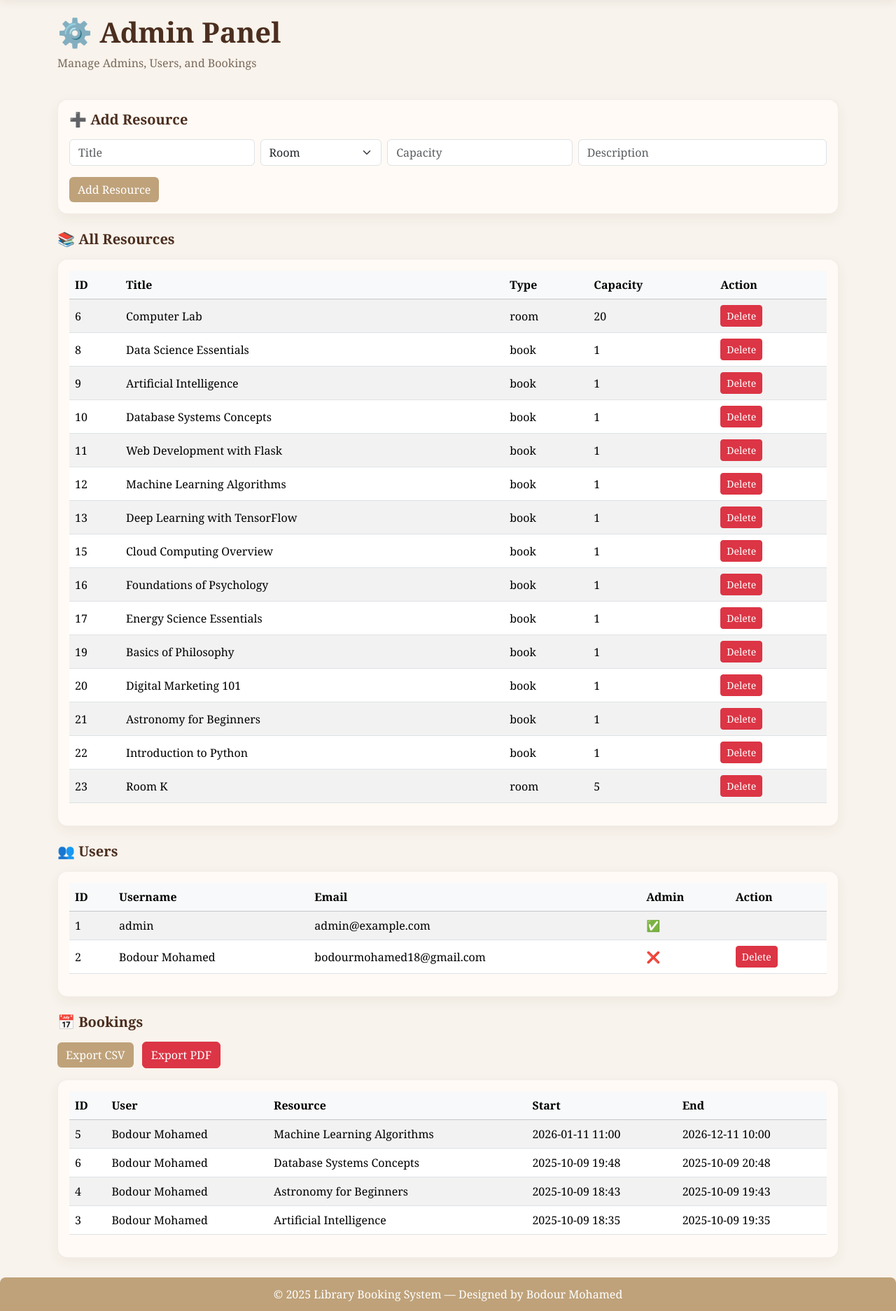
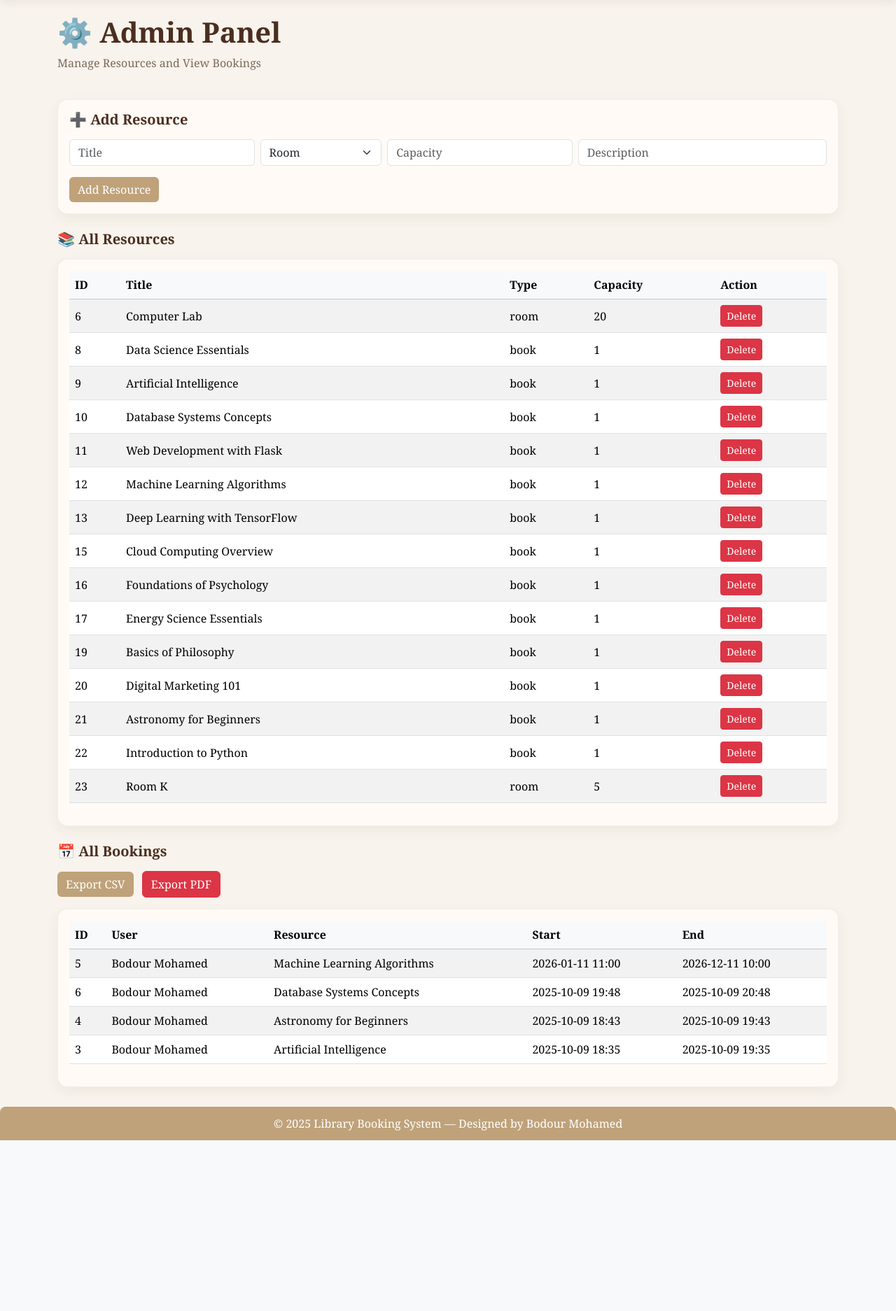
Before and after one commit to Budur4/LibraryBookingSystem1, a Flask app: page /admin in a window 1280 px wide. Shown: the part 106-1980 px from the top of the page at 70% size. After the commit the page ends 1736 px from the top, so only its background shows below. Run offline with Flask 3, Linux system fonts and the light colour scheme; a user stored in the database is signed in.

Commit message:
Initial commit - Library Booking System

```diff
--- a/app.py
+++ b/app.py
@@ -11,7 +11,6 @@ from werkzeug.security import generate_password_hash, check_password_hash
 
 app = Flask(__name__)
 
-# إعداد قاعدة البيانات
 basedir = os.path.abspath(os.path.dirname(__file__))
 app.config['SQLALCHEMY_DATABASE_URI'] = 'sqlite:///' + os.path.join(basedir, 'library.db')
 app.config['SQLALCHEMY_TRACK_MODIFICATIONS'] = False
@@ -22,7 +21,7 @@ with app.app_context():
     admin = User.query.filter_by(username="admin").first()
     if admin:
         if not admin.password_hash or admin.check_password("admin123") is False:
-            admin.set_password("admin123")  # تعيين باسورد جديد صحيح
+            admin.set_password("admin123")
             db.session.commit()
             print("Admin password updated.")
         else:
@@ -34,7 +33,7 @@ with app.app_context():
         db.session.commit()
         print("Admin created successfully.")
 
-# ----------------- حماية الصفحات -----------------
+
 def login_required(f):
     @wraps(f)
     def decorated(*args, **kwargs):
@@ -44,7 +43,6 @@ def login_required(f):
         return f(*args, **kwargs)
     return decorated
 
-# ----------------- إنشاء الأدمن تلقائيًا -----------------
 with app.app_context():
     db.create_all()
     if not User.query.filter_by(username="admin").first():
@@ -53,7 +51,6 @@ with app.app_context():
         db.session.add(admin)
         db.session.commit()
 
-# ----------------- سياق القالب -----------------
 @app.context_processor
 def inject_session_user():
     uid = session.get('user_id')
@@ -77,14 +74,12 @@ def inject_session_user():
             )
     return dict(logged_in=False, current_username=None, current_is_admin=False, recommended_resources=[])
 
-# ----------------- الصفحة الرئيسية -----------------
 @app.route('/')
 def home():
     if 'user_id' in session:
         return redirect(url_for('resources_page'))
     return redirect(url_for('login'))
 
-# ----------------- التسجيل -----------------
 @app.route('/register', methods=['GET', 'POST'])
 def register():
     if request.method == 'POST':
@@ -113,9 +108,8 @@ def register():
             flash('❌ Username already taken!', 'danger')
             return redirect(url_for('register'))
 
-        # إنشاء المستخدم وتعيين password_hash
         new_user = User(username=username, email=email, is_admin=False)
-        new_user.set_password(password)  # هذا ينشئ password_hash وليس الحقل password
+        new_user.set_password(password)
 
         db.session.add(new_user)
         db.session.commit()
@@ -125,7 +119,6 @@ def register():
 
     return render_template('register.html')
 
-# ----------------- تسجيل الدخول -----------------
 @app.route('/login', methods=['GET', 'POST'])
 def login():
     if request.method == 'POST':
@@ -156,7 +149,6 @@ def login():
 
     return render_template('login.html')
 
-# ----------------- نسيت كلمة المرور -----------------
 @app.route('/forgot_password', methods=['GET', 'POST'])
 def forgot_password():
     if request.method == 'POST':
@@ -176,14 +168,12 @@ def forgot_password():
 
     return render_template('forgot_password.html')
 
-# ----------------- تسجيل الخروج -----------------
 @app.route('/logout')
 def logout():
     session.clear()
     flash('You have been logged out.', 'info')
     return redirect(url_for('login'))
 
-# ----------------- تغيير كلمة المرور -----------------
 @app.route('/change_password', methods=['GET', 'POST'])
 @login_required
 def change_password():
@@ -213,15 +203,31 @@ def change_password():
 
     return render_template('change_password.html')
 
-# ----------------- صفحة الموارد -----------------
-@app.route('/resources')
+@app.route("/resources")
 @login_required
 def resources_page():
-    resources = Resource.query.order_by(Resource.type, Resource.title).all()
-    my_bookings = Booking.query.filter_by(user_id=session['user_id']).all()
-    return render_template('resources.html', resources=resources, my_bookings=my_bookings)
+    user_id = session.get("user_id")
 
-# ----------------- لوحة الأدمن -----------------
+    if not user_id:
+        return redirect(url_for("login"))
+
+    current_user = User.query.get(user_id)
+
+    resources = Resource.query.all()
+
+    my_bookings = Booking.query.filter_by(user_id=user_id).all()
+
+    booked_resource_ids = [b.resource_id for b in my_bookings]
+
+    return render_template(
+        "resources.html",
+        resources=resources,
+        my_bookings=my_bookings,
+        booked_resource_ids=booked_resource_ids,
+        current_is_admin=current_user.is_admin,
+        all_bookings=Booking.query.all()
+    )
+
 @app.route('/admin', methods=['GET', 'POST'])
 @login_required
 def admin_panel():
@@ -249,7 +255,6 @@ def admin_panel():
     bookings = Booking.query.order_by(Booking.start_time.desc()).all()
     return render_template('admin.html', users=users, resources=resources, bookings=bookings)
 
-# ----------------- الحجز -----------------
 @app.route('/resource/book/<int:resource_id>', methods=['POST'])
 @login_required
 def book_resource(resource_id):
@@ -264,7 +269,6 @@ def book_resource(resource_id):
     flash(f'✅ "{resource.title}" booked successfully!', 'success')
     return redirect(url_for('resources_page'))
 
-# ----------------- إلغاء الحجز -----------------
 @app.route('/cancel_booking/<int:booking_id>', methods=['POST'])
 @login_required
 def cancel_booking(booking_id):
@@ -277,7 +281,6 @@ def cancel_booking(booking_id):
         flash('✅ Booking canceled.', 'success')
     return redirect(url_for('resources_page'))
 
-# ----------------- حذف مورد -----------------
 @app.route('/admin/resource/delete/<int:resource_id>', methods=['POST'])
 @login_required
 def admin_delete_resource(resource_id):
@@ -291,7 +294,6 @@ def admin_delete_resource(resource_id):
     flash(f'✅ Resource "{r.title}" deleted.', 'success')
     return redirect(url_for('admin_panel'))
 
-# ----------------- حذف مستخدم -----------------
 @app.route('/admin/delete_user/<int:user_id>', methods=['POST'])
 @login_required
 def delete_user(user_id):
@@ -316,7 +318,6 @@ def delete_user(user_id):
     flash(f'✅ User "{user.username}" deleted successfully!', 'success')
     return redirect(url_for('admin_panel'))
 
-# ----------------- تصدير CSV -----------------
 @app.route('/export/csv')
 @login_required
 def export_csv():
@@ -331,7 +332,6 @@ def export_csv():
     output.headers["Content-type"] = "text/csv"
     return output
 
-# ----------------- تصدير PDF -----------------
 @app.route('/export/pdf')
 @login_required
 def export_pdf():
@@ -357,6 +357,5 @@ def export_pdf():
     })
 
 
-# ----------------- تشغيل السيرفر -----------------
 if __name__ == "__main__":
     app.run(debug=True)
--- a/templates/admin.html
+++ b/templates/admin.html
@@ -2,7 +2,7 @@
 block content %}
 <div class="d-flex flex-column mb-4">
   <h1>⚙️ Admin Panel</h1>
-  <p class="text-muted">Manage Admins, Users, and Bookings</p>
+  <p class="text-muted">Manage Resources and View Bookings</p>
 </div>
 
 <!-- Add Resource -->
@@ -40,7 +40,7 @@ block content %}
   </form>
 </div>
 
-<!-- Resources -->
+<!-- All Resources -->
 <h5 class="mb-3">📚 All Resources</h5>
 <div class="card p-3 mb-4">
   <div class="table-responsive">
@@ -65,7 +65,7 @@ block content %}
             <form
               method="POST"
               action="{{ url_for('admin_delete_resource', resource_id=r.id) }}"
-              onsubmit="return confirm('Delete resource?')"
+              onsubmit="return confirm('Delete this resource?')"
             >
               <button class="btn btn-sm btn-danger">Delete</button>
             </form>
@@ -77,56 +77,14 @@ block content %}
   </div>
 </div>
 
-<!-- Users -->
-<h5 class="mb-3">👥 Users</h5>
-<div class="card p-3 mb-4">
-  <div class="table-responsive">
-    <table class="table table-striped align-middle">
-      <thead class="table-light">
-        <tr>
-          <th>ID</th>
-          <th>Username</th>
-          <th>Email</th>
-          <th>Admin</th>
-          <th>Action</th>
-        </tr>
-      </thead>
-      <tbody>
-        {% for u in users %}
-        <tr>
-          <td>{{ u.id }}</td>
-          <td>{{ u.username }}</td>
-          <td>{{ u.email }}</td>
-          <td>{% if u.is_admin %}✅{% else %}❌{% endif %}</td>
-          <td>
-            {% if not u.is_admin %}
-            <form
-              method="POST"
-              action="{{ url_for('delete_user', user_id=u.id) }}"
-              onsubmit="return confirm('Delete user {{ u.username }}?')"
-            >
-              <button class="btn btn-sm btn-danger">Delete</button>
-            </form>
-            {% endif %}
-          </td>
-        </tr>
-        {% endfor %}
-      </tbody>
-    </table>
-  </div>
-</div>
-
-<!-- Bookings -->
-<h5 class="mb-3">📅 Bookings</h5>
-
-<!-- Export Buttons -->
+<!-- Bookings (View Only) -->
+<h5 class="mb-3">📅 All Bookings</h5>
 <div class="mb-3">
   <a href="{{ url_for('export_csv') }}" class="btn btn-primary me-2"
     >Export CSV</a
   >
   <a href="{{ url_for('export_pdf') }}" class="btn btn-danger">Export PDF</a>
 </div>
-
 <div class="card p-3">
   <div class="table-responsive">
     <table class="table table-striped align-middle">
--- a/templates/base.html
+++ b/templates/base.html
@@ -5,7 +5,6 @@
     <meta name="viewport" content="width=device-width, initial-scale=1" />
     <title>{% block title %}Library System{% endblock %}</title>
 
-    <!-- Bootstrap -->
     <link
       href="https://cdn.jsdelivr.net/npm/bootstrap@5.3.3/dist/css/bootstrap.min.css"
       rel="stylesheet"
```
Also changed, not shown: models.py (+8 -10 lines), reset_admin.py (added, +14 -0 lines), templates/register.html (+31 -6 lines), templates/resources.html (+41 -12 lines), library.db.
